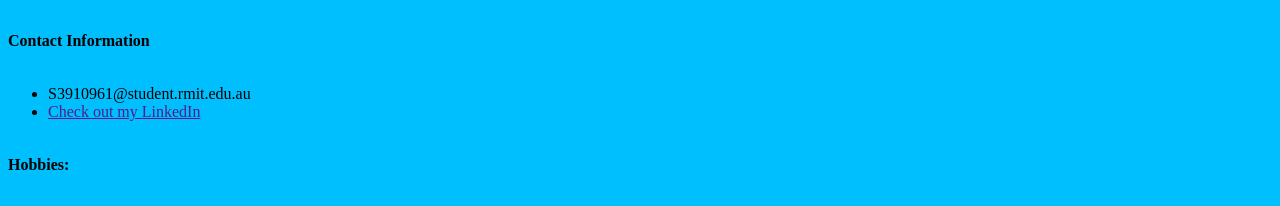
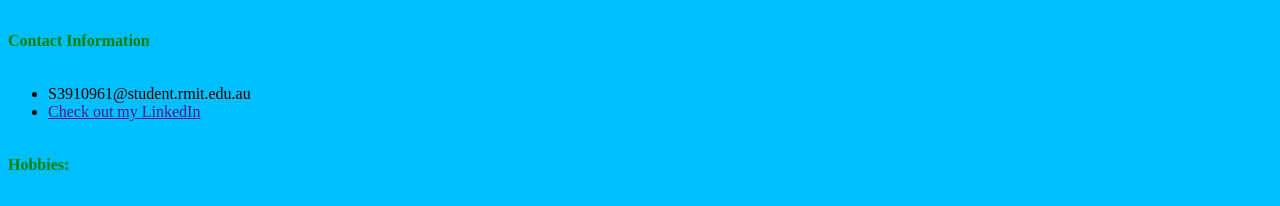
Before and after one commit to markp43/markp43.github.io, a plain HTML site: page index.html in a window 1280 px wide. Shown: the part 497-703 px from the top of the page. Drawn offline with Linux system fonts and the light colour scheme.

Commit message:
Update index.html

```diff
--- a/index.html
+++ b/index.html
@@ -19,12 +19,12 @@ Mark Parisotto s3910961
 <h2 style="color:red;"> About: </h2>
 <img src="me.jpg" width="215" height="200" alt="portrait" title="portrait"/>
 <p>My name is Mark. I was born in Sydney and come from an Italian background, through which I can speak a bit of the language. I completed my first five years of schooling in Sydney before I moved to Griffith in regional NSW, which is where I stayed until completing my HSC in 2015. Before I started my current employed as a Health Information Officer at a private hospital in Melbourne, I worked at two separate petrol stations as a customer service attendant and while I've enjoyed all my work so far, it's not something I see myself doing for the rest of my life, which is why I've decided to pursue IT.</p>
-<h4> Contact Information </h4>
+<h4 style="color:green;"> Contact Information </h4>
 <p><ul>
   <li>S3910961@student.rmit.edu.au</li>
   <li> <a href "https://www.linkedin.com/in/mark-parisotto-42688b19b/">Check out my LinkedIn </a> </li>
   </ul> </p>
-<h4> Hobbies: </h4>
+<h4 style="color:green;"> Hobbies: </h4>
 <p><ul>
   <li> Gaming (just about every genre) </li>
   <li> Sport (both codes of Rugby and Soccer) </li>
```
